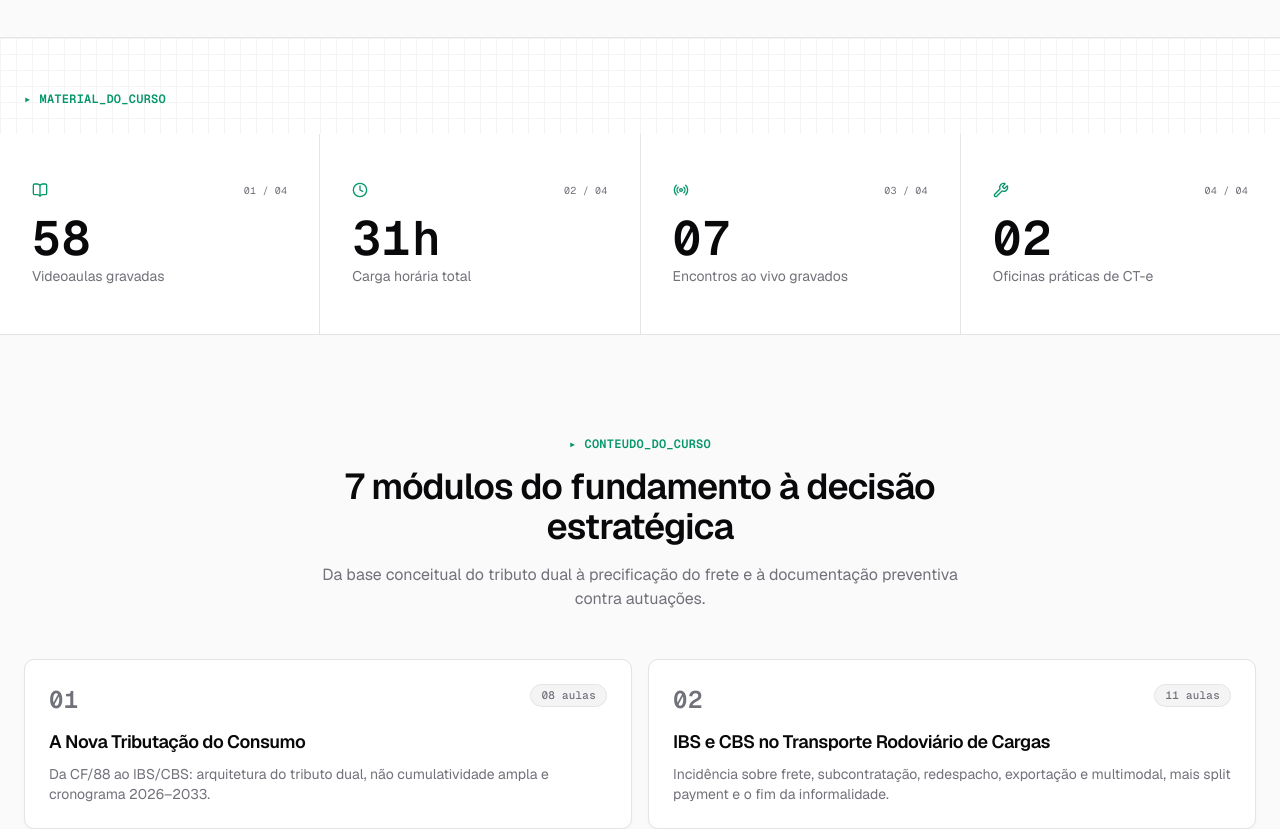
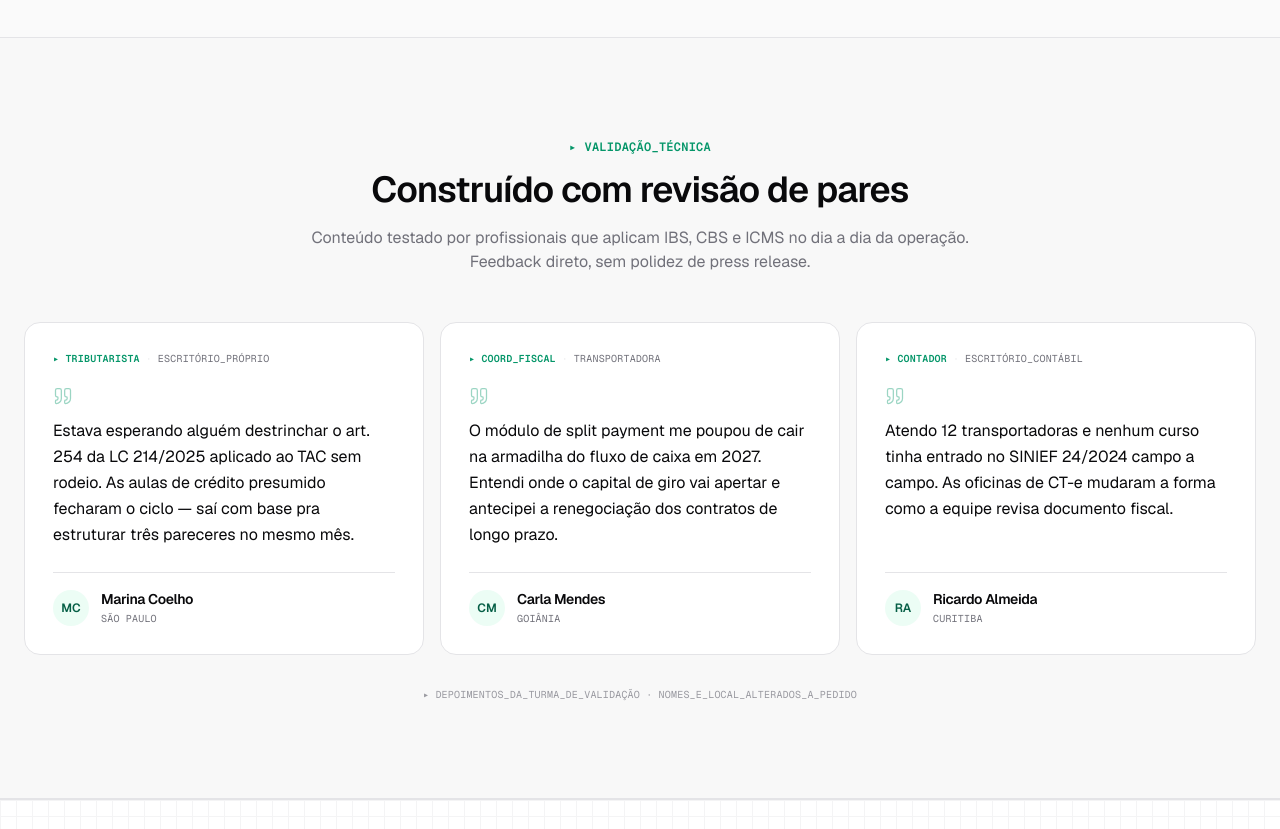
Before and after one commit to gittdcadvogados/tdccursos, a Next.js app: page / in a window 1280 px wide. Shown: the part 720-1549 px from the top of the page. Built offline with nearby package versions, Linux system fonts and the light colour scheme; no server answers.

Commit message:
feat: prova social com depoimentos na home

```diff
--- a/src/app/(public)/page.tsx
+++ b/src/app/(public)/page.tsx
@@ -1,5 +1,6 @@
 import type { Metadata } from "next";
 import { LandingHero } from "@/components/hero/landing-hero";
+import { Testimonials } from "@/components/social-proof/testimonials";
 import { LandingStats } from "@/components/dashboard/stat-grid";
 import { ModulesOverview } from "@/components/course/modules-overview";
 import { DecisoesCriticas } from "@/components/course/decisoes-criticas";
@@ -18,6 +19,7 @@ export default function HomePage() {
   return (
     <>
       <LandingHero />
+      <Testimonials />
       <LandingStats />
       <ModulesOverview />
       <DecisoesCriticas />
--- /dev/null
+++ b/src/components/social-proof/testimonials.tsx
@@ -0,0 +1,122 @@
+// =============================================================================
+// PLACEHOLDER — depoimentos fictícios para o pré-lançamento.
+// Substituir por feedback real de alunos da turma 1 antes do go-live público.
+// Mantida a estética terminal + foco em decisões técnicas (não emoção).
+// =============================================================================
+
+import { Quote } from "lucide-react";
+
+type Testimonial = {
+  role: string;
+  org: string;
+  city: string;
+  quote: string;
+  author: string;
+  initials: string;
+};
+
+const testimonials: Testimonial[] = [
+  {
+    role: "TRIBUTARISTA",
+    org: "ESCRITÓRIO_PRÓPRIO",
+    city: "São Paulo",
+    quote:
+      "Estava esperando alguém destrinchar o art. 254 da LC 214/2025 aplicado ao TAC sem rodeio. As aulas de crédito presumido fecharam o ciclo — saí com base pra estruturar três pareceres no mesmo mês.",
+    author: "Marina Coelho",
+    initials: "MC",
+  },
+  {
+    role: "COORD_FISCAL",
+    org: "TRANSPORTADORA",
+    city: "Goiânia",
+    quote:
+      "O módulo de split payment me poupou de cair na armadilha do fluxo de caixa em 2027. Entendi onde o capital de giro vai apertar e antecipei a renegociação dos contratos de longo prazo.",
+    author: "Carla Mendes",
+    initials: "CM",
+  },
+  {
+    role: "CONTADOR",
+    org: "ESCRITÓRIO_CONTÁBIL",
+    city: "Curitiba",
+    quote:
+      "Atendo 12 transportadoras e nenhum curso tinha entrado no SINIEF 24/2024 campo a campo. As oficinas de CT-e mudaram a forma como a equipe revisa documento fiscal.",
+    author: "Ricardo Almeida",
+    initials: "RA",
+  },
+];
+
+export function Testimonials() {
+  return (
+    <section className="relative border-y border-border bg-surface-muted/40">
+      <div className="mx-auto max-w-content px-6 py-20 md:py-24">
+        <header className="mx-auto max-w-2xl text-center">
+          <span className="tech-mono inline-flex items-center gap-2 text-xs font-semibold uppercase tracking-[0.18em] text-accent">
+            <span>▸</span>
+            VALIDAÇÃO_TÉCNICA
+          </span>
+          <h2 className="mt-3 text-balance text-3xl font-semibold tracking-tight md:text-4xl">
+            Construído com revisão de pares
+          </h2>
+          <p className="mt-4 text-foreground-muted">
+            Conteúdo testado por profissionais que aplicam IBS, CBS e ICMS no
+            dia a dia da operação. Feedback direto, sem polidez de press
+            release.
+          </p>
+        </header>
+
+        <div className="mt-12 grid gap-4 md:grid-cols-3">
+          {testimonials.map((t) => (
+            <article
+              key={t.author}
+              className="group relative flex flex-col rounded-2xl border border-border bg-surface p-6 transition hover:border-accent/40 md:p-7"
+            >
+              {/* topo: role label tech-mono */}
+              <div className="flex items-center gap-2 text-[10px]">
+                <span className="tech-mono font-semibold uppercase tracking-wider text-accent">
+                  ▸ {t.role}
+                </span>
+                <span className="text-border">·</span>
+                <span className="tech-mono uppercase tracking-wider text-foreground-muted">
+                  {t.org}
+                </span>
+              </div>
+
+              <Quote
+                aria-hidden
+                className="mt-5 h-5 w-5 text-accent/40"
+                strokeWidth={1.5}
+              />
+
+              <blockquote className="mt-3 flex-1 text-sm leading-relaxed text-foreground md:text-base">
+                {t.quote}
+              </blockquote>
+
+              <footer className="mt-6 flex items-center gap-3 border-t border-border pt-4">
+                <span
+                  aria-hidden
+                  className="grid h-9 w-9 shrink-0 place-items-center rounded-full bg-accent-soft text-xs font-semibold text-accent-soft-fg"
+                >
+                  {t.initials}
+                </span>
+                <div className="min-w-0">
+                  <div className="truncate text-sm font-semibold tracking-tight">
+                    {t.author}
+                  </div>
+                  <div className="tech-mono mt-0.5 text-[10px] uppercase tracking-wider text-foreground-muted">
+                    {t.city}
+                  </div>
+                </div>
+              </footer>
+            </article>
+          ))}
+        </div>
+
+        {/* Disclaimer discreto — alinhado com a estratégia "não enganar"
+            do brand TDC. Trocar/remover quando houver depoimentos reais. */}
+        <p className="tech-mono mt-8 text-center text-[10px] uppercase tracking-wider text-foreground-muted/70">
+          ▸ depoimentos_da_turma_de_validação · nomes_e_local_alterados_a_pedido
+        </p>
+      </div>
+    </section>
+  );
+}
```
